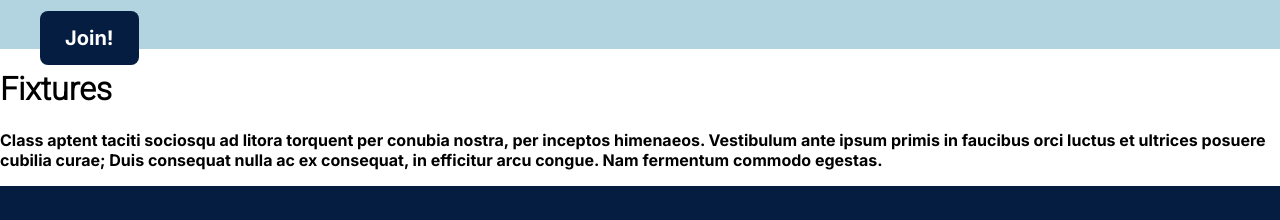
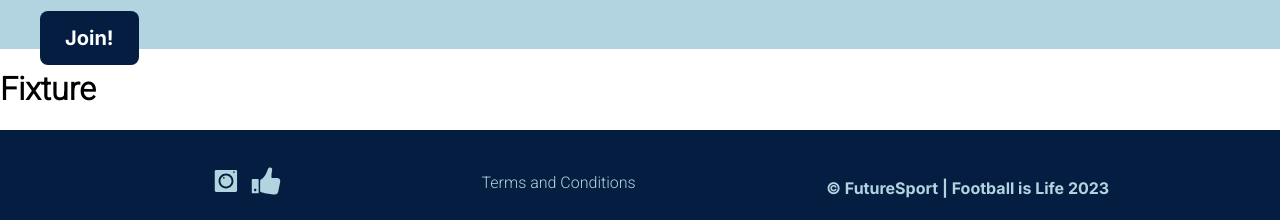
Before and after one commit to SamWij/FutureSportApp, a React (Create React App) app: page /Fixture in a window 1280 px wide. Shown: the part 395-615 px from the top of the page. Built offline with nearby package versions, Linux system fonts and the light colour scheme.

Commit message:
updated components class to className

```diff
--- a/src/Components/Main/AboutUs.js
+++ b/src/Components/Main/AboutUs.js
@@ -7,13 +7,13 @@ const AboutUs = () => {
   return (
     <section className={aboutStyles.about}>
       <h1>About Us</h1>
-      <div class={aboutStyles.row}>
-        <div class={aboutStyles.column}>
+      <div className={aboutStyles.row}>
+        <div className={aboutStyles.column}>
           <h2>Our History</h2>
           <p>Contrary to popular belief, Lorem Ipsum is not simply random text. It has roots in a piece of classical
             Latin literature from 45 BC, making it over 2000 years old. Richard McClintock, a Latin professor at
             Hampden-Sydney College in Virginia, looked up one of the more obscure Latin words, consectetur, from a
-            Lorem Ipsum passage, and going through the cites of the word in classical literature, discovered the
+            Lorem Ipsum passage, and going through the cites of the word in classNameical literature, discovered the
             undoubtable source. Lorem Ipsum comes from sections 1.10.32 and 1.10.33 of "de Finibus Bonorum et Malorum"
             (The Extremes of Good and Evil) by Cicero, written in 45 BC. This book is a treatise on the theory of
             ethics, very popular during the Renaissance. The first line of Lorem Ipsum, "Lorem ipsum dolor sit
@@ -36,7 +36,7 @@ const AboutUs = () => {
             1.10.32 and 1.10.33 from "de Finibus Bonorum et Malorum" by Cicero are also reproduced in their exact
             original form, accompanied by English versions from the 1914 translation by H. Rackham.</p>
         </div>
-        <div class={aboutStyles.column} id="video">
+        <div className={aboutStyles.column} id="video">
           <iframe src="https://www.youtube.com/embed/TRC8lDhjBSQ" title="World Cup goals"></iframe>
         </div>
       </div>
--- a/src/Components/Main/Fixture.js
+++ b/src/Components/Main/Fixture.js
@@ -1,16 +1,13 @@
 
 import React from "react";
+import fixtureData from '../../Data/fixture.json';
 
-const Fixture = () => (
-  <div>
-    <h1 className="title is-1">Fixtures</h1>
-    <p>
-      Class aptent taciti sociosqu ad litora torquent per conubia nostra, per
-      inceptos himenaeos. Vestibulum ante ipsum primis in faucibus orci luctus
-      et ultrices posuere cubilia curae; Duis consequat nulla ac ex consequat,
-      in efficitur arcu congue. Nam fermentum commodo egestas.
-    </p>
-  </div>
-);
+console.log(fixtureData);
+
+function Fixture() {
+  return (
+    <h1>Fixture</h1>
+  );
+}
 
 export default Fixture;
```
